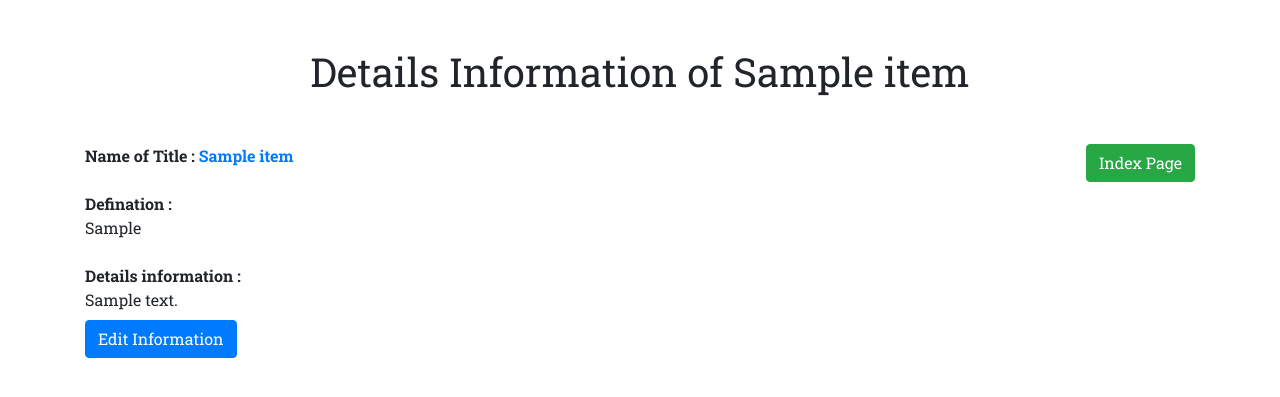
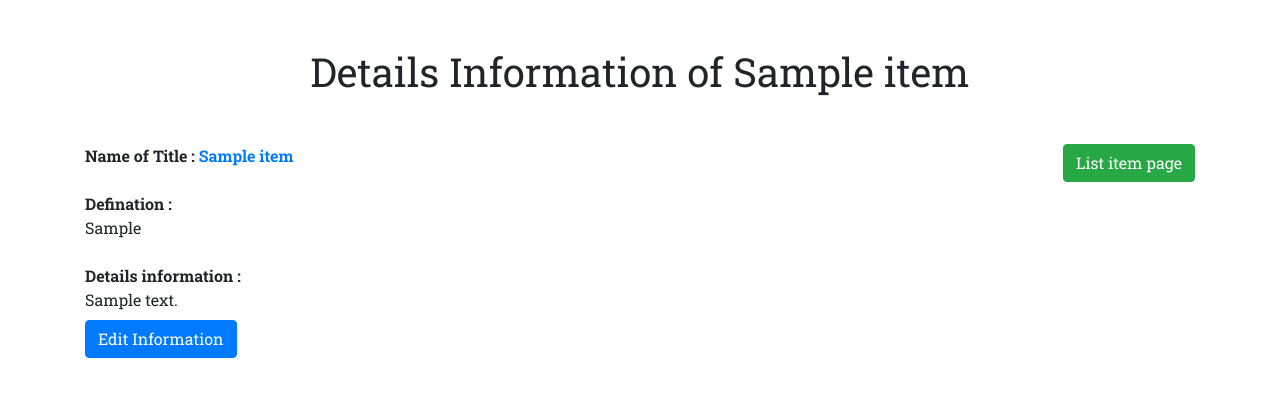
Before and after one commit to ahad-emu/wikipedia, a Django app: page /details/1 in a window 1280 px wide. Shown: the part 59-456 px from the top of the page. Run offline with Django 3.2, Linux system fonts and the light colour scheme; tables that the repository leaves empty hold one stand-in row (values such as "Sample post"); some libraries are stand-ins or nearby versions; some web fonts are replaced.

Commit message:
url change home to show in about page

```diff
--- a/Wikipedia_App/templates/details.html
+++ b/Wikipedia_App/templates/details.html
@@ -5,7 +5,7 @@
 {% if item %}
       <div class="container">
         <h1 class="text-center mt-5 mb-5">Details Information of {{item.name}}</h1>
-        <a href="{% url 'home' %}" class="btn btn-success mb-2 float-right">Index Page</a>
+        <a href="{% url 'show' %}" class="btn btn-success mb-2 float-right">List item page</a>
         <div class="mb-4">
           <strong >Name of Title : <span class="text-primary">{{item.name}}</span></strong>
         </div>
```
